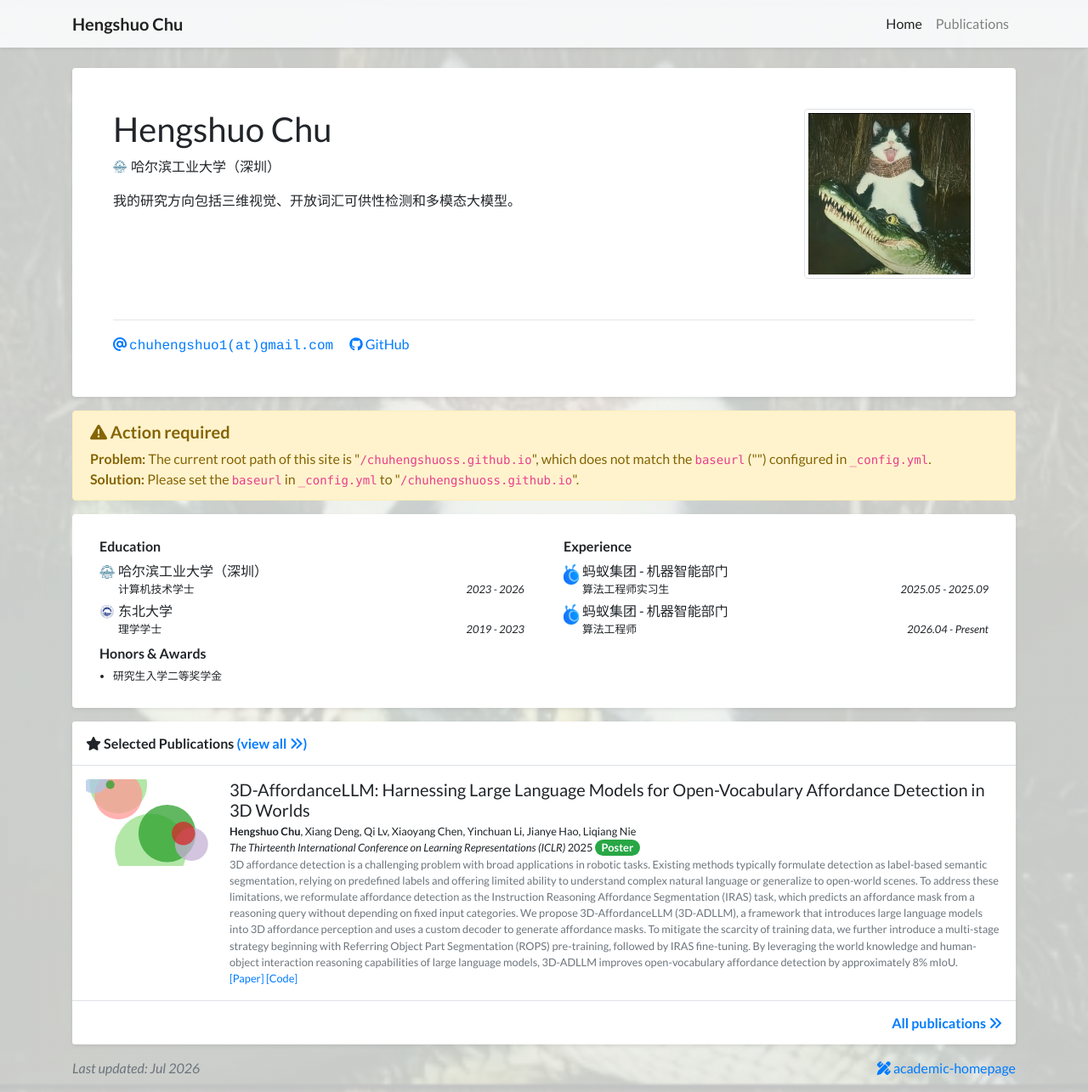
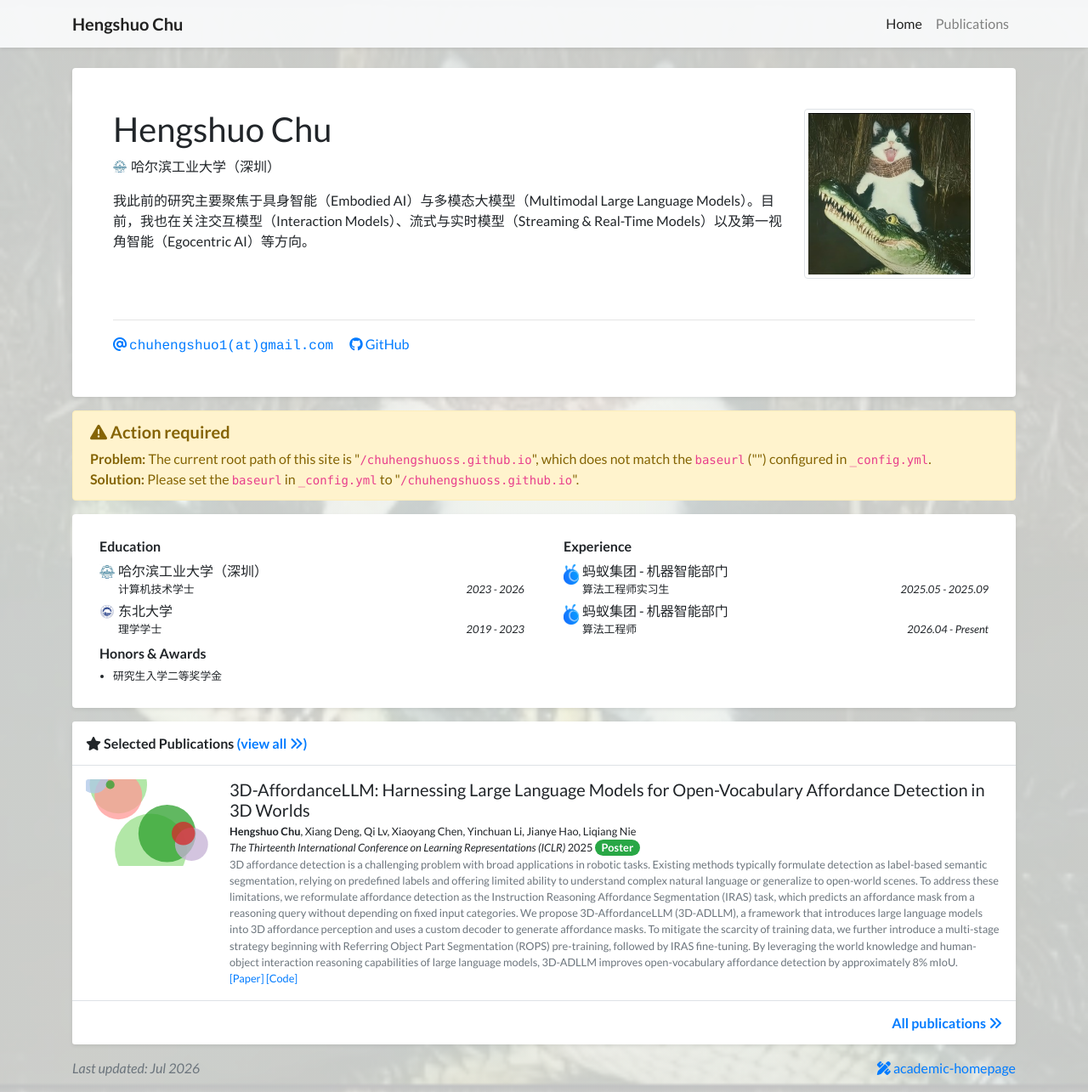
Before and after one commit to chuhengshuoss/chuhengshuoss.github.io, a Jekyll site: the page built from index.html, in a window 1280 px wide and 1285 px high. Shown: the whole window at 85% size. Built offline with Jekyll 4.4.1, drawn with Linux system fonts in a browser that asks for light colours; nearby versions of some CDN libraries; a style sheet for code colours, icons or effects is not loaded.

Commit message:
Refine research interests

```diff
--- a/_data/profile.yml
+++ b/_data/profile.yml
@@ -18,7 +18,7 @@ github: chuhengshuoss
 
 short_bio_text_justify: false
 short_bio: >-
-  <p>我的研究方向包括三维视觉、开放词汇可供性检测和多模态大模型。</p>
+  <p>我此前的研究主要聚焦于具身智能（Embodied AI）与多模态大模型（Multimodal Large Language Models）。目前，我也在关注交互模型（Interaction Models）、流式与实时模型（Streaming &amp; Real-Time Models）以及第一视角智能（Egocentric AI）等方向。</p>
 
 portrait_url: /assets/images/background.jpeg
 portrait_caption: Hengshuo Chu
```
